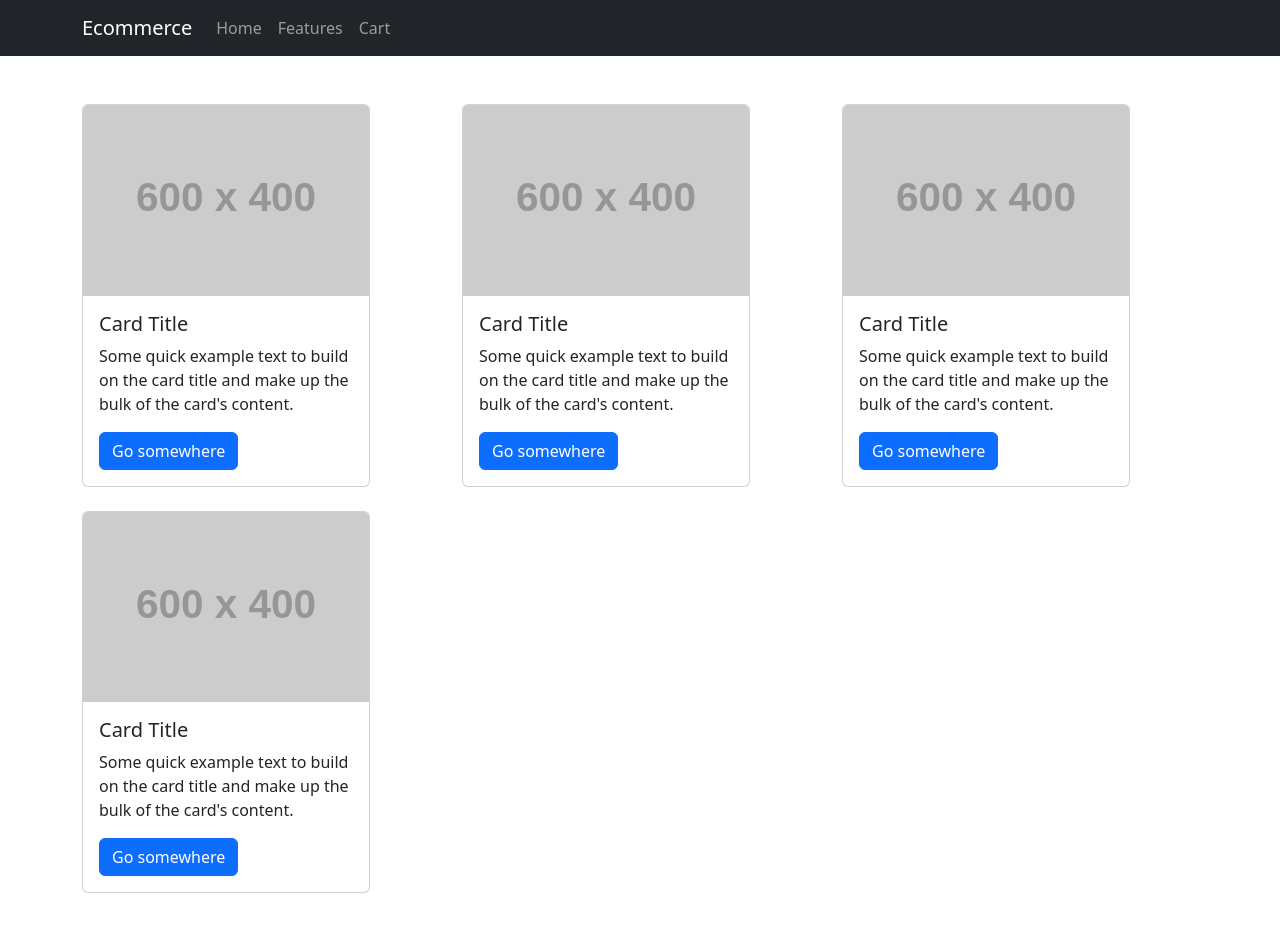
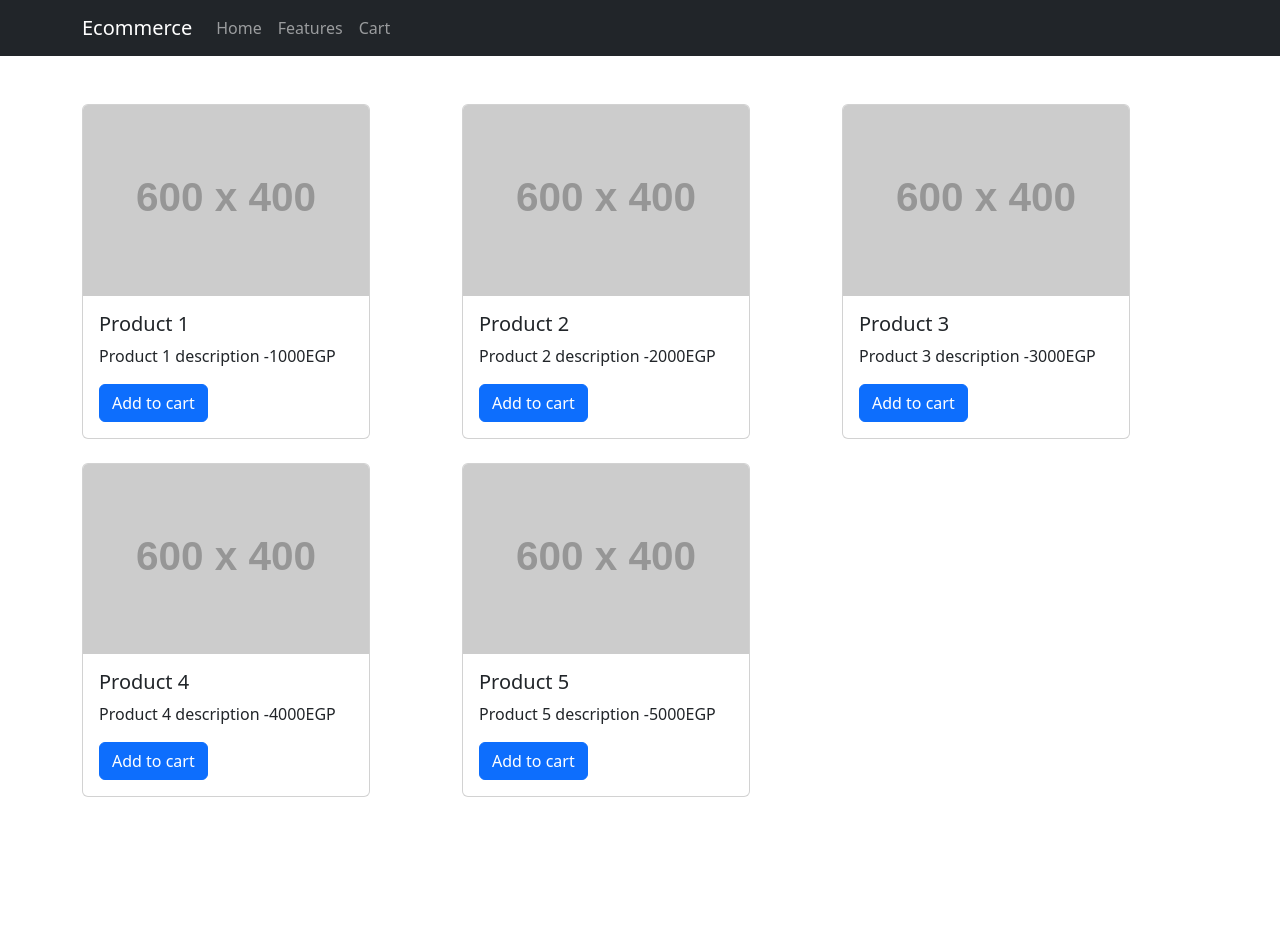
Before and after one commit to MohammadKhallaf/g-two-ecommerce, a React (Create React App) app: page / in a window 1280 px wide. Shown: the top 932 px of the page. After the commit the page ends 845 px from the top, so only its background shows below. Built offline with nearby package versions, Linux system fonts and the light colour scheme.

Commit message:
the end of session

```diff
--- a/package.json
+++ b/package.json
@@ -10,6 +10,7 @@
     "react": "^18.3.1",
     "react-bootstrap": "^2.10.4",
     "react-dom": "^18.3.1",
+    "react-router-dom": "^6.26.1",
     "react-scripts": "5.0.1",
     "web-vitals": "^2.1.4"
   },
--- a/src/App.js
+++ b/src/App.js
@@ -1,67 +1,19 @@
-import Col from "react-bootstrap/Col";
-import Row from "react-bootstrap/Row";
-import Container from "react-bootstrap/Container";
-import Nav from "react-bootstrap/Nav";
-import Navbar from "react-bootstrap/Navbar";
-import Button from "react-bootstrap/Button";
-import Card from "react-bootstrap/Card";
+import { BrowserRouter, Route, Routes } from "react-router-dom";
+import CustomNavbar from "./components/CustomNavbar";
+import ProductList from "./pages/ProductList";
 
 import "./App.css";
-import CustomNavbar from "./components/CustomNavbar";
-import ProductCard from "./components/ProductCard";
-
-const productList = [
-  {
-    id: 1,
-    name: "Product 1",
-    price: 1000,
-    image: "https://placehold.co/600x400",
-    description: "Product 1 description",
-  },
-  {
-    id: 2,
-    name: "Product 2",
-    price: 2000,
-    image: "https://placehold.co/600x400",
-    description: "Product 2 description",
-  },
-  {
-    id: 3,
-    name: "Product 3",
-    price: 3000,
-    image: "https://placehold.co/600x400",
-    description: "Product 3 description",
-  },
-  {
-    id: 4,
-    name: "Product 4",
-    price: 4000,
-    image: "https://placehold.co/600x400",
-    description: "Product 4 description",
-  },
-  {
-    id: 5,
-    name: "Product 5",
-    price: 5000,
-    image: "https://placehold.co/600x400",
-    description: "Product 5 description",
-  },
-];
 function App() {
   return (
-    <div>
-      <CustomNavbar />
+    <BrowserRouter>
+      <div>
+        <CustomNavbar />
 
-      <Container className="my-5">
-        <Row xs={1} md={2} lg={3} className="g-4">
-          {Array.from({ length: 4 }).map((_, idx) => (
-            <Col key={idx}>
-              <ProductCard />
-            </Col>
-          ))}
-        </Row>
-      </Container>
-    </div>
+        <Routes>
+          <Route path="/" element={<ProductList />} />
+        </Routes>
+      </div>
+    </BrowserRouter>
   );
 }
 
--- a/src/components/ProductCard.jsx
+++ b/src/components/ProductCard.jsx
@@ -1,17 +1,16 @@
 import Button from "react-bootstrap/Button";
 import Card from "react-bootstrap/Card";
 
-function ProductCard() {
+function ProductCard({ product }) {
   return (
     <Card style={{ width: "18rem" }}>
       <Card.Img variant="top" src="https://placehold.co/600x400" />
       <Card.Body>
-        <Card.Title>Card Title</Card.Title>
+        <Card.Title>{product.name}</Card.Title>
         <Card.Text>
-          Some quick example text to build on the card title and make up the
-          bulk of the card's content.
+          {product.description} -{product.price}EGP
         </Card.Text>
-        <Button variant="primary">Go somewhere</Button>
+        <Button variant="primary">Add to cart</Button>
       </Card.Body>
     </Card>
   );
--- /dev/null
+++ b/src/pages/ProductList.jsx
@@ -0,0 +1,57 @@
+import Col from "react-bootstrap/Col";
+import Container from "react-bootstrap/Container";
+import Row from "react-bootstrap/Row";
+import ProductCard from "../components/ProductCard";
+
+const productList = [
+  {
+    id: 1,
+    name: "Product 1",
+    price: 1000,
+    image: "https://placehold.co/600x400",
+    description: "Product 1 description",
+  },
+  {
+    id: 2,
+    name: "Product 2",
+    price: 2000,
+    image: "https://placehold.co/600x400",
+    description: "Product 2 description",
+  },
+  {
+    id: 3,
+    name: "Product 3",
+    price: 3000,
+    image: "https://placehold.co/600x400",
+    description: "Product 3 description",
+  },
+  {
+    id: 4,
+    name: "Product 4",
+    price: 4000,
+    image: "https://placehold.co/600x400",
+    description: "Product 4 description",
+  },
+  {
+    id: 5,
+    name: "Product 5",
+    price: 5000,
+    image: "https://placehold.co/600x400",
+    description: "Product 5 description",
+  },
+];
+function ProductList() {
+  return (
+    <Container className="my-5">
+      <Row xs={1} md={2} lg={3} className="g-4">
+        {productList.map((item, idx) => (
+          <Col key={idx}>
+            <ProductCard product={item} />
+          </Col>
+        ))}
+      </Row>
+    </Container>
+  );
+}
+
+export default ProductList;
```
Also changed, not shown: 2 other files (tests, documents, lock files or other folders).
